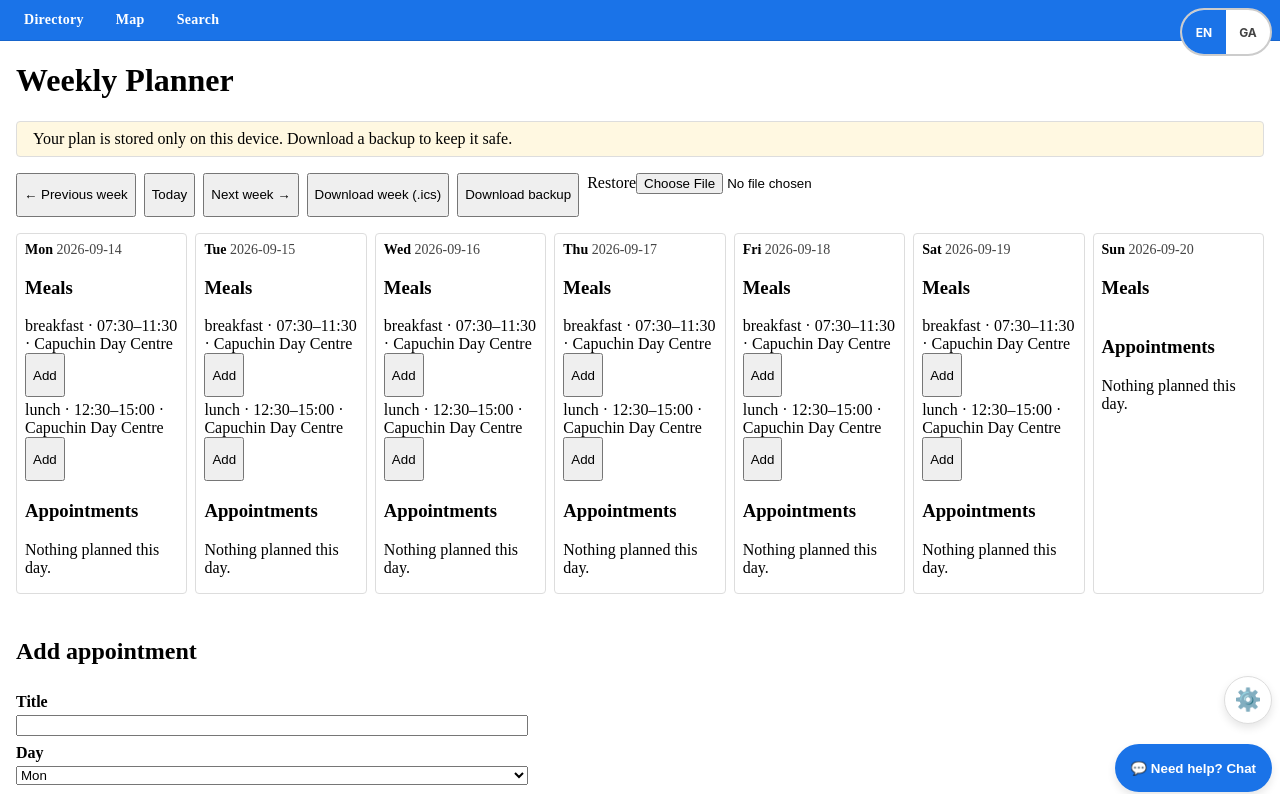
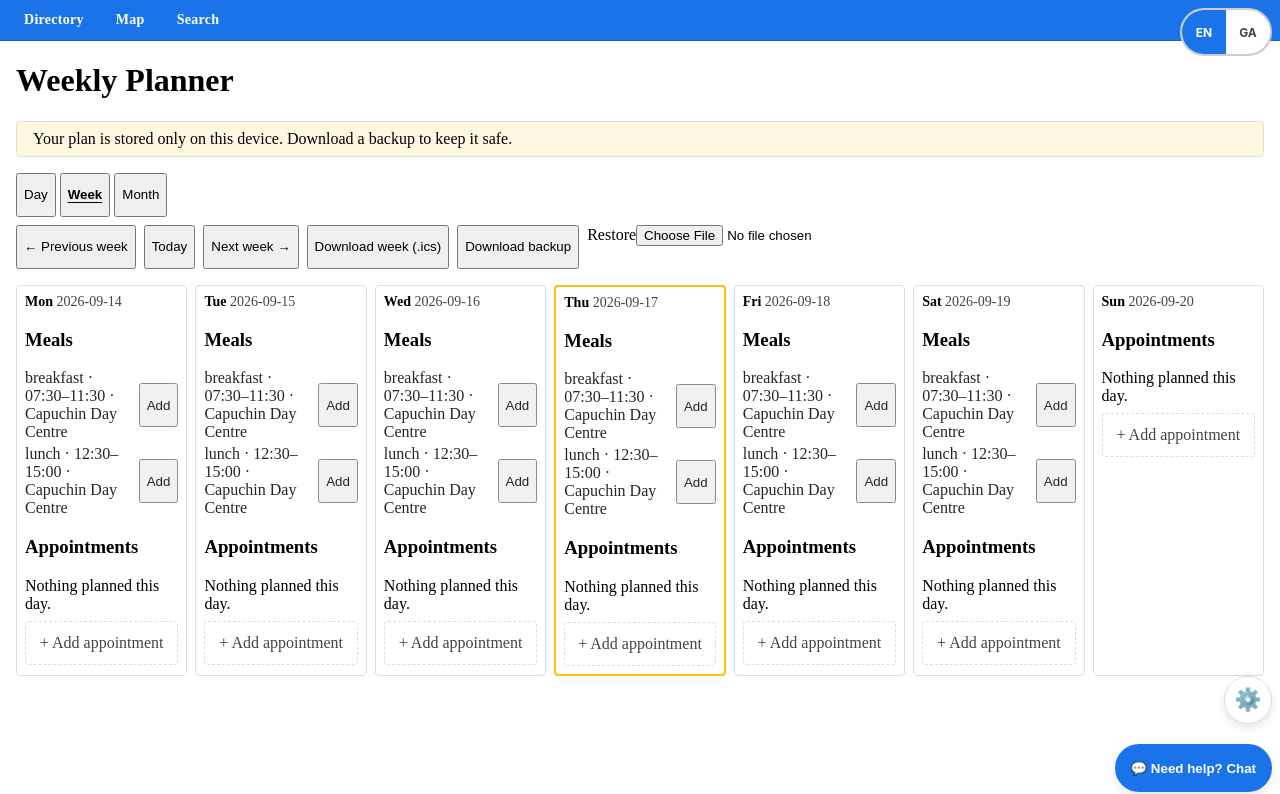
Before and after one commit to phy6/dublin-lifeline-directory, a SvelteKit app: page /planner in a window 1280 px wide. Shown: the top 794 px of the page. Built offline with nearby package versions, Linux system fonts and the light colour scheme.

Commit message:
feat(planner): day-week-month views, card menus, bottom-sheet form

```diff
--- a/src/lib/stores/lang.svelte.ts
+++ b/src/lib/stores/lang.svelte.ts
@@ -63,6 +63,16 @@ const STRINGS = {
 		'planner-restore': 'Restore',
 		'planner-restored': 'Restored {count} appointments',
 		'planner-invalid': 'Backup file invalid — nothing changed',
+		'planner-view': 'Planner view',
+		'planner-view-day': 'Day',
+		'planner-view-week': 'Week',
+		'planner-view-month': 'Month',
+		'planner-prev-day': 'Previous day',
+		'planner-next-day': 'Next day',
+		'planner-prev-month': 'Previous month',
+		'planner-next-month': 'Next month',
+		'planner-add-appt': 'Add appointment',
+		'planner-actions': 'Appointment actions',
 		'app-title': 'Dublin City Support',
 		'app-intro': 'Find day centres, GP clinics, and mobile health units across Dublin City.',
 		'search-title': 'Search Services',
@@ -139,6 +149,16 @@ const STRINGS = {
 		'planner-restore': 'Athchóirigh',
 		'planner-restored': 'Athchóiríodh {count} ceapachán',
 		'planner-invalid': 'Comhad cúltaca neamhbhailí — níor athraíodh aon rud',
+		'planner-view': 'Radharc an phleanálaí',
+		'planner-view-day': 'Lá',
+		'planner-view-week': 'Seachtain',
+		'planner-view-month': 'Mí',
+		'planner-prev-day': 'An lá roimhe',
+		'planner-next-day': 'An chéad lá eile',
+		'planner-prev-month': 'An mhí roimhe',
+		'planner-next-month': 'An chéad mhí eile',
+		'planner-add-appt': 'Cuir coinne leis',
+		'planner-actions': 'Gníomhartha coinne',
 		'app-title': 'Tacaíocht Chathair Bhaile Átha Cliath',
 		'app-intro':
 			'Aimsigh ionaid lae, clinicí DG agus aonaid sláinte soghluaiste ar fud Bhaile Átha Cliath.',
--- a/src/lib/utils/planner.ts
+++ b/src/lib/utils/planner.ts
@@ -42,6 +42,20 @@ export interface ExpandedAppointment {
 	date: Date;
 }
 
+/** Monday-first month grid: rows of 7 cells, null for padding days outside the month. */
+export function monthGrid(year: number, monthIndex: number): (Date | null)[][] {
+	const first = new Date(year, monthIndex, 1);
+	const lead = (first.getDay() + 6) % 7;
+	const total = new Date(year, monthIndex + 1, 0).getDate();
+	const cells: (Date | null)[] = [];
+	for (let i = 0; i < lead; i++) cells.push(null);
+	for (let d = 1; d <= total; d++) cells.push(new Date(year, monthIndex, d));
+	while (cells.length % 7 !== 0) cells.push(null);
+	const rows: (Date | null)[][] = [];
+	for (let i = 0; i < cells.length; i += 7) rows.push(cells.slice(i, i + 7));
+	return rows;
+}
+
 export function expandWeek(appts: PlannerAppointment[], weekMonday: Date): ExpandedAppointment[] {
 	const dates = weekDates(weekMonday);
 	const out: ExpandedAppointment[] = [];
--- a/src/routes/planner/+page.svelte
+++ b/src/routes/planner/+page.svelte
@@ -2,19 +2,44 @@
 	import { onMount } from 'svelte';
 	import { t } from '$lib/stores/lang.svelte';
 	import { DAY_KEYS, DAY_LABELS, type DayKey } from '$lib/utils/hours';
-	import { weekDates, expandWeek, toISODate, type PlannerAppointment } from '$lib/utils/planner';
+	import {
+		weekDates,
+		expandWeek,
+		monthGrid,
+		toISODate,
+		type PlannerAppointment
+	} from '$lib/utils/planner';
 	import { loadPlan, savePlan } from '$lib/utils/planner-store';
 	import { weekToICS } from '$lib/utils/ics';
 	import type { MealEntry } from '$lib/types';
 	import type { ServiceLocation } from '$lib/types';
 
+	const MONTH_LABELS = [
+		'January',
+		'February',
+		'March',
+		'April',
+		'May',
+		'June',
+		'July',
+		'August',
+		'September',
+		'October',
+		'November',
+		'December'
+	];
+
 	let { data } = $props<{ data: { services: ServiceLocation[]; meals: MealEntry[] } }>();
 	const services = data.services;
 	const meals = data.meals;
 
-	let weekOffset = $state(0);
+	type PlannerView = 'day' | 'week' | 'month';
+	let view = $state<PlannerView>('week');
+	const nowInit = new Date();
+	let anchor = $state(new Date(nowInit.getFullYear(), nowInit.getMonth(), nowInit.getDate()));
 	let plan = $state<PlannerAppointment[]>([]);
 	let editingId = $state<string | null>(null);
+	let sheet: HTMLDialogElement | undefined = $state();
 	let form = $state({
 		title: '',
 		day: 'mon' as DayKey,
@@ -26,16 +51,15 @@
 		recurrence: 'once' as 'once' | 'weekly'
 	});
 
-	function mondayOf(offset: number): Date {
-		const now = new Date();
-		const base = new Date(now.getFullYear(), now.getMonth(), now.getDate());
+	function mondayOf(base: Date): Date {
 		const dow = (base.getDay() + 6) % 7;
-		return new Date(base.getFullYear(), base.getMonth(), base.getDate() - dow + offset * 7);
+		return new Date(base.getFullYear(), base.getMonth(), base.getDate() - dow);
 	}
 
-	let monday = $derived(mondayOf(weekOffset));
+	let monday = $derived(mondayOf(anchor));
 	let dates = $derived(weekDates(monday));
 	let expanded = $derived(expandWeek(plan, monday));
+	let monthRows = $derived(monthGrid(anchor.getFullYear(), anchor.getMonth()));
 
 	function apptsForDay(day: DayKey) {
 		return expanded.filter((e) => e.appt.day === day);
@@ -46,6 +70,43 @@
 	function orgName(id: string | null): string {
 		if (!id) return '';
 		return (services as ServiceLocation[]).find((s: ServiceLocation) => s.id === id)?.name ?? id;
+	}
+	function dayKeyOf(date: Date): DayKey {
+		return DAY_KEYS[(date.getDay() + 6) % 7];
+	}
+	/** Dots for a month cell: counts of meals + appointments landing on that date. */
+	function dotsFor(date: Date): { meals: number; appts: number } {
+		const key = dayKeyOf(date);
+		const iso = toISODate(date);
+		const mealCount = (meals as MealEntry[]).filter((m: MealEntry) => m.days.includes(key)).length;
+		const apptCount = plan.filter((p) => {
+			if (DAY_KEYS.indexOf(p.day) !== (date.getDay() + 6) % 7) return false;
+			return p.recurrence === 'weekly' || p.weekOf === iso;
+		}).length;
+		return { meals: mealCount, appts: apptCount };
+	}
+	function isToday(date: Date): boolean {
+		const now = new Date();
+		return (
+			date.getFullYear() === now.getFullYear() &&
+			date.getMonth() === now.getMonth() &&
+			date.getDate() === now.getDate()
+		);
+	}
+
+	function shift(days: number) {
+		anchor = new Date(anchor.getFullYear(), anchor.getMonth(), anchor.getDate() + days);
+	}
+	function shiftMonth(delta: number) {
+		anchor = new Date(anchor.getFullYear(), anchor.getMonth() + delta, 1);
+	}
+	function goToday() {
+		const now = new Date();
+		anchor = new Date(now.getFullYear(), now.getMonth(), now.getDate());
+	}
+	function openMonthDay(date: Date) {
+		anchor = new Date(date.getFullYear(), date.getMonth(), date.getDate());
+		view = 'day';
 	}
 
 	onMount(() => {
@@ -68,6 +129,27 @@
 		return toISODate(dates[idx]);
 	}
 
+	function openSheet() {
+		sheet?.showModal();
+	}
+	function openAdd(day: DayKey) {
+		editingId = null;
+		form = {
+			title: '',
+			day,
+			start: '09:00',
+			end: '10:00',
+			location: '',
+			notes: '',
+			orgId: '',
+			recurrence: 'once'
+		};
+		openSheet();
+	}
+	function closeSheet() {
+		sheet?.close();
+	}
+
 	function addFromMeal(meal: MealEntry, day: DayKey) {
 		const appt: PlannerAppointment = {
 			id: newId(),
@@ -83,20 +165,6 @@
 			weekOf: weekOfFor(day)
 		};
 		persist([...plan, appt]);
-	}
-
-	function resetForm() {
-		form = {
-			title: '',
-			day: 'mon',
-			start: '09:00',
-			end: '10:00',
-			location: '',
-			notes: '',
-			orgId: '',
-			recurrence: 'once'
-		};
-		editingId = null;
 	}
 
 	function submitForm(e: Event) {
@@ -140,7 +208,8 @@
 			};
 			persist([...plan, appt]);
 		}
-		resetForm();
+		editingId = null;
+		closeSheet();
 	}
 
 	function startEdit(appt: PlannerAppointment) {
@@ -155,12 +224,16 @@
 			orgId: appt.orgId ?? '',
 			recurrence: appt.recurrence
 		};
+		openSheet();
 	}
 
 	function removeAppt(id: string) {
 		if (!confirm(t('planner-delete'))) return;
 		persist(plan.filter((p) => p.id !== id));
-		if (editingId === id) resetForm();
+		if (editingId === id) {
+			editingId = null;
+			closeSheet();
+		}
 	}
 
 	function download(filename: string, text: string) {
@@ -229,16 +302,46 @@
 			input.value = '';
 		}
 	}
+
+	function sheetBackdrop(e: MouseEvent) {
+		if (e.target === sheet) closeSheet();
+	}
+
+	// Days rendered by the current view: single day, full week, or (month handled separately).
+	let visibleDays = $derived(view === 'day' ? [dayKeyOf(anchor)] : [...DAY_KEYS]);
+	let visibleDates = $derived(view === 'day' ? [anchor] : dates);
 </script>
 
 <h1>{t('planner-title')}</h1>
 <p class="device-warning" role="note">{t('planner-device-warning')}</p>
 
+<div class="view-switch" role="group" aria-label={t('planner-view')}>
+	<button type="button" aria-pressed={view === 'day'} onclick={() => (view = 'day')}
+		>{t('planner-view-day')}</button
+	>
+	<button type="button" aria-pressed={view === 'week'} onclick={() => (view = 'week')}
+		>{t('planner-view-week')}</button
+	>
+	<button type="button" aria-pressed={view === 'month'} onclick={() => (view = 'month')}
+		>{t('planner-view-month')}</button
+	>
+</div>
+
 <div class="week-controls" role="group" aria-label={t('planner-title')}>
-	<button type="button" onclick={() => (weekOffset -= 1)}>← {t('planner-prev')}</button>
-	<button type="button" onclick={() => (weekOffset = 0)}>{t('planner-today')}</button>
-	<button type="button" onclick={() => (weekOffset += 1)}>{t('planner-next')} →</button>
+	{#if view === 'day'}
+		<button type="button" onclick={() => shift(-1)}>← {t('planner-prev-day')}</button>
+		<button type="button" onclick={goToday}>{t('planner-today')}</button>
+		<button type="button" onclick={() => shift(1)}>{t('planner-next-day')} →</button>
+	{:else if view === 'week'}
+		<button type="button" onclick={() => shift(-7)}>← {t('planner-prev')}</button>
+		<button type="button" onclick={goToday}>{t('planner-today')}</button>
+		<button type="button" onclick={() => shift(7)}>{t('planner-next')} →</button>
 		<button type="button" onclick={downloadWeek}>{t('planner-download-week')}</button>
+	{:else}
+		<button type="button" onclick={() => shiftMonth(-1)}>← {t('planner-prev-month')}</button>
+		<button type="button" onclick={goToday}>{t('planner-today')}</button>
+		<button type="button" onclick={() => shiftMonth(1)}>{t('planner-next-month')} →</button>
+	{/if}
 	<button type="button" onclick={downloadBackup}>{t('planner-backup')}</button>
 	<label
 		>{t('planner-restore')}<input
@@ -250,53 +353,100 @@
 </div>
 {#if backupMessage}<p role="status">{backupMessage}</p>{/if}
 
-<div class="week-grid">
-	{#each DAY_KEYS as day, i (day)}
-		<section class="day-col" aria-label={`${DAY_LABELS[i]} ${toISODate(dates[i])}`}>
-			<h2>{DAY_LABELS[i]} <span class="day-date">{toISODate(dates[i])}</span></h2>
+{#if view === 'month'}
+	<h2 class="month-title">{MONTH_LABELS[anchor.getMonth()]} {anchor.getFullYear()}</h2>
+	<div
+		class="month-grid"
+		role="grid"
+		aria-label={`${MONTH_LABELS[anchor.getMonth()]} ${anchor.getFullYear()}`}
+	>
+		{#each DAY_LABELS as label (label)}
+			<span class="month-dow" aria-hidden="true">{label}</span>
+		{/each}
+		{#each monthRows.flat() as cell (cell ? toISODate(cell) : `pad-${cell}`)}
+			{#if cell}
+				{@const dots = dotsFor(cell)}
+				<button
+					type="button"
+					class="month-cell"
+					class:today={isToday(cell)}
+					onclick={() => openMonthDay(cell)}
+					aria-label={`${toISODate(cell)}: ${dots.appts} appointments, ${dots.meals} meals`}
+				>
+					<span class="month-num">{cell.getDate()}</span>
+					<span class="dots" aria-hidden="true">
+						{#if dots.meals > 0}<i class="dot meal"></i>{/if}
+						{#if dots.appts > 0}<i class="dot appt"></i>{/if}
+					</span>
+				</button>
+			{:else}
+				<span class="month-cell pad" aria-hidden="true"></span>
+			{/if}
+		{/each}
+	</div>
+{:else}
+	<div class="week-grid" class:single={view === 'day'}>
+		{#each visibleDays as day, i (day)}
+			{@const date = visibleDates[i]}
+			<section
+				class="day-col"
+				class:today={isToday(date)}
+				aria-label={`${DAY_LABELS[DAY_KEYS.indexOf(day)]} ${toISODate(date)}`}
+			>
+				<h2>{DAY_LABELS[DAY_KEYS.indexOf(day)]} <span class="day-date">{toISODate(date)}</span></h2>
+				{#if mealsForDay(day).length > 0}
 					<h3>{t('planner-meals')}</h3>
 					<ul>
 						{#each mealsForDay(day) as meal (meal.id)}
-					<li>
+							<li class="meal-row">
 								<span>{meal.mealType} · {meal.start}–{meal.end} · {orgName(meal.orgId)}</span>
-						<button type="button" onclick={() => addFromMeal(meal, day)}>{t('planner-add')}</button>
+								<button type="button" onclick={() => addFromMeal(meal, day)}
+									>{t('planner-add')}</button
+								>
 							</li>
 						{/each}
 					</ul>
+				{/if}
 				<h3>{t('planner-appointments')}</h3>
 				<ul>
-				{#each apptsForDay(day) as { appt, date } (appt.id)}
-					<li>
-						<button
-							type="button"
-							class="appt-block"
-							onclick={() => startEdit(appt)}
-							aria-label={`${appt.title} ${appt.start}-${appt.end}`}
+					{#each apptsForDay(day) as { appt, date: apptDate } (appt.id)}
+						<li class="appt-card">
+							<div class="appt-main">
+								<strong>{appt.title}</strong>
+								<span class="appt-when"
+									>{appt.start}–{appt.end}{appt.location ? ` · ${appt.location}` : ''}</span
 								>
-							<strong>{appt.title}</strong>
-							<span>{appt.start}–{appt.end}{appt.location ? ` · ${appt.location}` : ''}</span>
-						</button>
-						<div class="appt-actions">
+							</div>
+							<details class="card-menu">
+								<summary aria-label={t('planner-actions')}>…</summary>
+								<div class="menu-items">
 									<button type="button" onclick={() => startEdit(appt)}>{t('planner-edit')}</button>
+									<button type="button" onclick={() => downloadOne(appt, apptDate)}
+										>{t('planner-download')}</button
+									>
 									<button type="button" onclick={() => removeAppt(appt.id)}
 										>{t('planner-delete')}</button
 									>
-							<button type="button" onclick={() => downloadOne(appt, date)}
-								>{t('planner-download')}</button
-							>
 								</div>
+							</details>
 						</li>
 					{:else}
 						<li class="empty">{t('planner-empty')}</li>
 					{/each}
 				</ul>
+				<button type="button" class="inline-add" onclick={() => openAdd(day)}
+					>+ {t('planner-add-appt')}</button
+				>
 			</section>
 		{/each}
 	</div>
+{/if}
 
-<form class="appt-form" onsubmit={submitForm}>
+<dialog bind:this={sheet} class="sheet" onclick={sheetBackdrop} aria-label={t('planner-add-title')}>
+	<form class="appt-form" method="dialog" onsubmit={submitForm}>
 		<h2>{editingId ? t('planner-edit-title') : t('planner-add-title')}</h2>
-	<label>{t('planner-title-label')}<input bind:value={form.title} required maxlength="120" /></label
+		<label
+			>{t('planner-title-label')}<input bind:value={form.title} required maxlength="120" /></label
 		>
 		<label
 			>{t('planner-day')}
@@ -331,11 +481,10 @@
 		</label>
 		<div class="form-actions">
 			<button type="submit">{t('planner-save')}</button>
-		{#if editingId}
-			<button type="button" onclick={resetForm}>{t('planner-cancel')}</button>
-		{/if}
+			<button type="button" onclick={closeSheet}>{t('planner-cancel')}</button>
 		</div>
 	</form>
+</dialog>
 
 <style>
 	h1 {
@@ -347,6 +496,16 @@
 		background: var(--color-warning-bg, #fff8e1);
 		border: 1px solid var(--color-border);
 		border-radius: var(--radius-sm);
+	}
+	.view-switch {
+		display: flex;
+		gap: var(--space-1);
+		padding: 0 var(--space-3) var(--space-2);
+	}
+	.view-switch button[aria-pressed='true'] {
+		font-weight: 700;
+		text-decoration: underline;
+		text-underline-offset: 3px;
 	}
 	.week-controls {
 		display: flex;
@@ -360,8 +519,11 @@
 		gap: var(--space-2);
 		padding: 0 var(--space-3) var(--space-4);
 	}
+	.week-grid.single {
+		grid-template-columns: minmax(0, 32rem);
+	}
 	@media (max-width: 900px) {
-		.week-grid {
+		.week-grid:not(.single) {
 			grid-template-columns: 1fr;
 		}
 	}
@@ -370,6 +532,10 @@
 		border-radius: var(--radius-sm);
 		padding: var(--space-2);
 		background: var(--color-surface);
+	}
+	.day-col.today {
+		border-width: 2px;
+		border-color: var(--color-focus-ring);
 	}
 	.day-col h2 {
 		margin: 0 0 var(--space-1);
@@ -386,22 +552,57 @@
 		display: grid;
 		gap: var(--space-1);
 	}
-	.appt-block {
-		display: block;
-		width: 100%;
-		text-align: left;
+	.meal-row,
+	.appt-card {
+		display: flex;
+		align-items: center;
+		justify-content: space-between;
+		gap: var(--space-2);
+	}
+	.meal-row {
+		opacity: 0.85;
+	}
+	.appt-card {
 		border: 1px solid var(--color-border);
 		border-radius: var(--radius-sm);
 		background: var(--color-surface);
 		padding: var(--space-2);
+		border-left-width: 4px;
+		border-left-color: var(--color-focus-ring);
+	}
+	.appt-main {
+		display: grid;
+		gap: 2px;
+		min-width: 0;
+	}
+	.appt-when {
+		color: var(--color-text-secondary);
+		font-size: var(--text-sm);
+	}
+	.card-menu {
+		position: relative;
+		flex-shrink: 0;
+	}
+	.card-menu summary {
+		list-style: none;
 		cursor: pointer;
-		font: inherit;
-		color: inherit;
+		min-width: 44px;
+		min-height: 44px;
+		display: grid;
+		place-items: center;
+		font-size: 1.25rem;
+		letter-spacing: 1px;
+		border-radius: var(--radius-sm);
 	}
-	.appt-block:focus-visible,
+	.card-menu summary::-webkit-details-marker {
+		display: none;
+	}
+	.card-menu summary:focus-visible,
+	.menu-items button:focus-visible,
+	.view-switch button:focus-visible,
 	.week-controls button:focus-visible,
-	.appt-actions button:focus-visible,
-	.form-actions button:focus-visible,
+	.inline-add:focus-visible,
+	.month-cell:focus-visible,
 	ul button:focus-visible,
 	input:focus-visible,
 	select:focus-visible,
@@ -409,17 +610,108 @@
 		outline: 3px solid var(--color-focus-ring);
 		outline-offset: 2px;
 	}
-	.appt-actions {
+	.menu-items {
+		position: absolute;
+		right: 0;
+		top: 100%;
+		z-index: 10;
+		display: grid;
+		background: var(--color-surface);
+		border: 1px solid var(--color-border);
+		border-radius: var(--radius-sm);
+		box-shadow: 0 4px 16px rgb(0 0 0 / 0.15);
+		min-width: 12rem;
+	}
+	.menu-items button {
+		text-align: left;
+		background: none;
+		border: 0;
+		padding: var(--space-2) var(--space-3);
+		min-height: 44px;
+		cursor: pointer;
+		font: inherit;
+		color: inherit;
+	}
+	.inline-add {
+		width: 100%;
+		background: none;
+		border: 1px dashed var(--color-border);
+		border-radius: var(--radius-sm);
+		color: var(--color-text-secondary);
+		padding: var(--space-2);
+		cursor: pointer;
+		font: inherit;
+	}
+	.month-title {
+		padding: 0 var(--space-3);
+	}
+	.month-grid {
+		display: grid;
+		grid-template-columns: repeat(7, minmax(0, 1fr));
+		gap: 2px;
+		padding: 0 var(--space-3) var(--space-4);
+		max-width: 40rem;
+	}
+	.month-dow {
+		text-align: center;
+		font-size: var(--text-sm);
+		color: var(--color-text-secondary);
+		padding: var(--space-1) 0;
+	}
+	.month-cell {
+		aspect-ratio: 1;
+		display: grid;
+		place-items: center;
+		align-content: center;
+		gap: 2px;
+		border: 1px solid var(--color-border);
+		border-radius: var(--radius-sm);
+		background: var(--color-surface);
+		cursor: pointer;
+		font: inherit;
+		color: inherit;
+	}
+	.month-cell.pad {
+		border: 0;
+		background: none;
+	}
+	.month-cell.today .month-num {
+		font-weight: 700;
+		text-decoration: underline;
+		text-underline-offset: 3px;
+	}
+	.dots {
 		display: flex;
-		flex-wrap: wrap;
-		gap: var(--space-1);
-		margin-top: var(--space-1);
+		gap: 3px;
+		min-height: 6px;
+	}
+	.dot {
+		width: 6px;
+		height: 6px;
+		border-radius: 50%;
+		background: var(--color-text-secondary);
+	}
+	.dot.appt {
+		background: var(--color-focus-ring);
+	}
+	dialog.sheet {
+		border: 1px solid var(--color-border);
+		border-radius: var(--radius-sm) var(--radius-sm) 0 0;
+		padding: 0;
+		margin: auto auto 0;
+		width: min(32rem, 100vw);
+		max-height: 90dvh;
+		overflow: auto;
+		background: var(--color-surface);
+		color: inherit;
+	}
+	dialog.sheet::backdrop {
+		background: rgb(0 0 0 / 0.4);
 	}
 	.appt-form {
 		display: grid;
 		gap: var(--space-2);
-		max-width: 32rem;
-		padding: 0 var(--space-3) var(--space-4);
+		padding: var(--space-3);
 	}
 	.appt-form label {
 		display: grid;
```
Also changed, not shown: 1 other file (tests, documents, lock files or other folders). Lines whose indentation alone changed are shown as unchanged.
